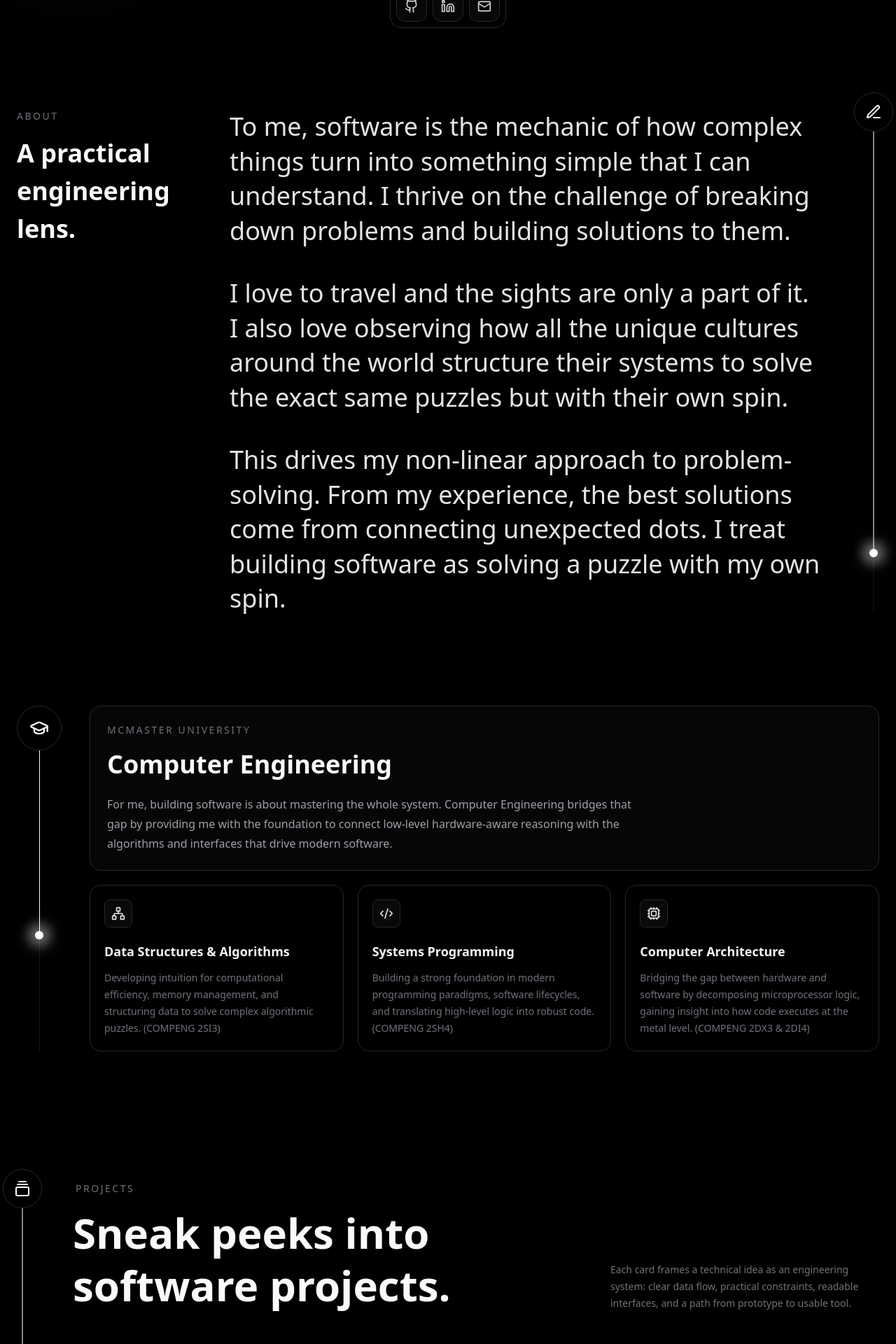
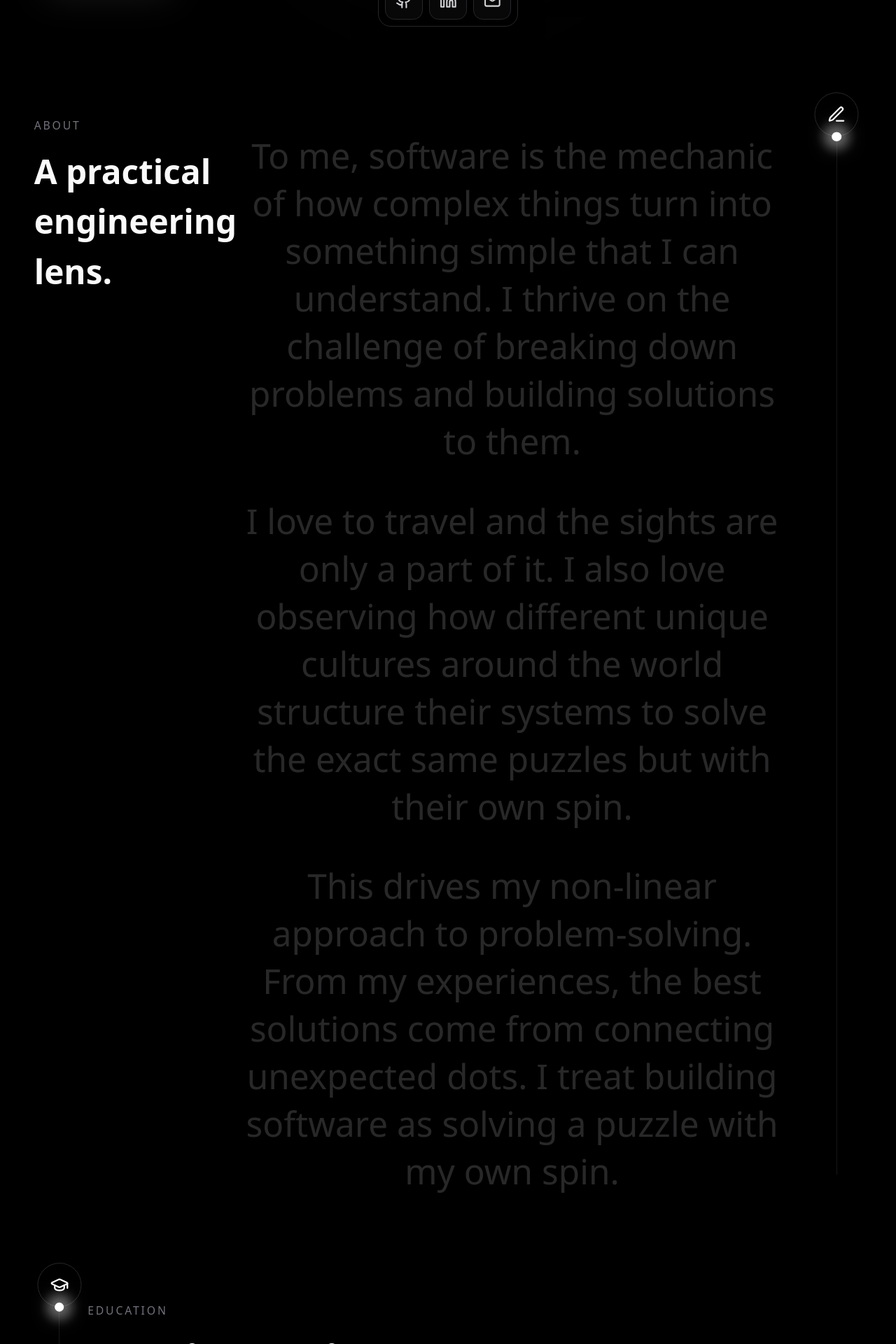
Before and after one commit to Andewdoo/Andrew.L_Portfolio, a Next.js app: page / in a window 1280 px wide. Shown: the part 740-2660 px from the top of the page at 70% size. Built offline with nearby package versions, Linux system fonts and the light colour scheme.

Commit message:
UI_change

```diff
--- a/src/app/globals.css
+++ b/src/app/globals.css
@@ -8,6 +8,7 @@
   --border: 240 5.9% 90%;
   --muted: 240 4.8% 95.9%;
   --muted-foreground: 240 3.8% 46.1%;
+  --site-gutter: clamp(1rem, 3.8vw, 5rem);
   color-scheme: light;
 }
 
@@ -25,10 +26,22 @@
 }
 
 html {
-  font-size: 100%;
+  font-size: 90%;
   scroll-behavior: smooth;
   background: hsl(var(--background));
   scrollbar-width: none;
+}
+
+@media (min-width: 40rem) and (max-width: 47.999rem) and (min-height: 32rem) {
+  html {
+    font-size: 101.25%;
+  }
+}
+
+@media (min-width: 48rem) and (min-height: 32rem) {
+  html {
+    font-size: 112.5%;
+  }
 }
 
 @media (pointer: fine) and (hover: hover) {
@@ -63,6 +76,19 @@ body * {
     color 240ms ease,
     fill 240ms ease,
     stroke 240ms ease;
+}
+
+.site-shell {
+  width: 100%;
+  padding-inline: var(--site-gutter);
+}
+
+.site-trace-left {
+  left: var(--site-gutter);
+}
+
+.site-trace-right {
+  right: var(--site-gutter);
 }
 
 ::selection {
@@ -179,6 +205,54 @@ body * {
   background-color: rgba(9, 9, 11, 0.24);
 }
 
+.trace-progress-rail {
+  height: 100%;
+}
+
+.about-reveal {
+  opacity: 1;
+  transform: translateY(0);
+}
+
+@supports (animation-timeline: view()) {
+  .trace-progress-rail {
+    animation: trace-rail-grow linear both;
+    animation-range: entry 16% exit 72%;
+    animation-timeline: view(block);
+    height: 0%;
+  }
+
+  .about-reveal {
+    animation: about-reveal linear both;
+    animation-range: entry 58% cover 38%;
+    animation-timeline: view(block);
+    opacity: 0.18;
+    transform: translateY(1.125rem);
+  }
+}
+
+@keyframes trace-rail-grow {
+  from {
+    height: 0%;
+  }
+
+  to {
+    height: 100%;
+  }
+}
+
+@keyframes about-reveal {
+  from {
+    opacity: 0.18;
+    transform: translateY(1.125rem);
+  }
+
+  to {
+    opacity: 1;
+    transform: translateY(0);
+  }
+}
+
 .dark .trace-bead {
   background-color: #ffffff;
   box-shadow: 0 0 1.75rem rgba(255, 255, 255, 0.8);
--- a/src/app/layout.tsx
+++ b/src/app/layout.tsx
@@ -29,7 +29,7 @@ export default function RootLayout({ children }: Readonly<{ children: ReactNode
       <body className={`${geistSans.variable} ${geistMono.variable} bg-black antialiased`}>
         <ThemeProvider attribute="class" defaultTheme="dark" enableSystem={false}>
           <TopNav />
-          <main className="min-h-screen bg-black pt-20">{children}</main>
+          <main className="min-h-screen bg-black pt-[4.5rem]">{children}</main>
           <FloatingDock />
           <CommandPalette />
           <CustomCursor />
--- a/src/components/animations/SectionTrace.tsx
+++ b/src/components/animations/SectionTrace.tsx
@@ -1,6 +1,5 @@
 "use client";
 
-import { motion, useScroll, useSpring, useTransform } from "framer-motion";
 import type { ReactNode, RefObject } from "react";
 
 import { cn } from "@/lib/utils";
@@ -12,17 +11,7 @@ type SectionTraceProps = {
   targetRef: RefObject<HTMLElement | null>;
 };
 
-export function SectionTrace({ className, icon, side = "left", targetRef }: SectionTraceProps) {
-  const { scrollYProgress } = useScroll({
-    target: targetRef,
-    offset: ["start 74%", "end 28%"],
-  });
-  const progress = useSpring(scrollYProgress, {
-    stiffness: 130,
-    damping: 26,
-  });
-  const beadTop = useTransform(progress, [0, 1], ["0%", "100%"]);
-
+export function SectionTrace({ className, icon, side = "left" }: SectionTraceProps) {
   return (
     <div
       aria-hidden="true"
@@ -38,19 +27,12 @@ export function SectionTrace({ className, icon, side = "left", targetRef }: Sect
         </div>
       ) : null}
       <div className={cn("absolute left-1/2 bottom-0 w-10 -translate-x-1/2", icon ? "top-14" : "top-0")}>
-        <div className="trace-track absolute left-1/2 top-0 h-full w-px -translate-x-1/2" />
-        <motion.div
-          className="trace-line absolute left-1/2 top-0 h-full w-px origin-top -translate-x-1/2"
-          style={{ scaleY: progress }}
-        />
-        <motion.div
-          className="trace-bead absolute left-1/2 size-3 -translate-x-1/2 -translate-y-1/2 rounded-full"
-          style={{ top: beadTop }}
-        />
-        <motion.div
-          className="trace-glow absolute left-1/2 size-8 -translate-x-1/2 -translate-y-1/2 rounded-full blur-sm"
-          style={{ top: beadTop }}
-        />
+        <div className="trace-track absolute left-1/2 top-0 h-full w-[0.0625rem] -translate-x-1/2" />
+        <div className="trace-progress-rail absolute left-1/2 top-0 w-[0.0625rem] -translate-x-1/2">
+          <div className="trace-line absolute left-0 top-0 h-full w-full" />
+          <div className="trace-bead absolute bottom-0 left-1/2 size-[0.75rem] -translate-x-1/2 translate-y-1/2 rounded-full" />
+          <div className="trace-glow absolute bottom-0 left-1/2 size-[2rem] -translate-x-1/2 translate-y-1/2 rounded-full blur-sm" />
+        </div>
       </div>
     </div>
   );
--- a/src/components/sections/About.tsx
+++ b/src/components/sections/About.tsx
@@ -1,6 +1,5 @@
 "use client";
 
-import { motion, useScroll, useTransform } from "framer-motion";
 import { PenLine } from "lucide-react";
 import { useRef } from "react";
 
@@ -8,41 +7,33 @@ import { SectionTrace } from "@/components/animations/SectionTrace";
 
 const sentences = [
   "To me, software is the mechanic of how complex things turn into something simple that I can understand. I thrive on the challenge of breaking down problems and building solutions to them.",
-  "I love to travel and the sights are only a part of it. I also love observing how all the unique cultures around the world structure their systems to solve the exact same puzzles but with their own spin.",
-  "This drives my non-linear approach to problem-solving. From my experience, the best solutions come from connecting unexpected dots. I treat building software as solving a puzzle with my own spin.",
+  "I love to travel and the sights are only a part of it. I also love observing how different unique cultures around the world structure their systems to solve the exact same puzzles but with their own spin.",
+  "This drives my non-linear approach to problem-solving. From my experiences, the best solutions come from connecting unexpected dots. I treat building software as solving a puzzle with my own spin.",
 ];
 
 export function About() {
   const sectionRef = useRef<HTMLElement>(null);
-  const { scrollYProgress } = useScroll({
-    target: sectionRef,
-    offset: ["start 72%", "end 40%"],
-  });
 
   return (
-    <section id="about" ref={sectionRef} className="relative px-[clamp(1rem,4vw,1.5rem)] pb-12 pt-[clamp(4rem,8vw,5rem)]">
+    <section id="about" ref={sectionRef} className="relative pb-12 pt-[clamp(4rem,8vw,5.5rem)]">
       <SectionTrace
         targetRef={sectionRef}
         icon={<PenLine className="size-6" aria-hidden="true" />}
         side="right"
-        className="right-0 lg:right-[max(0rem,calc(50%_-_40rem))]"
+        className="site-trace-right"
       />
-      <div className="relative z-10 mx-auto grid max-w-7xl gap-[clamp(2rem,5vw,3rem)] md:grid-cols-[minmax(12rem,16rem)_minmax(0,1fr)] md:pr-[clamp(4rem,8vw,5rem)]">
-        <div>
-          <p className="text-sm font-medium uppercase tracking-[0.18em] text-zinc-500">About</p>
-          <h2 className="mt-4 text-[clamp(1.875rem,4vw,2.25rem)] font-semibold text-zinc-50">A practical engineering lens.</h2>
-        </div>
+      <div className="site-shell">
+        <div className="relative z-10 grid w-full gap-[clamp(2rem,5vw,4rem)] md:grid-cols-[minmax(13rem,18rem)_minmax(0,1fr)]">
+          <div>
+            <p className="text-sm font-medium uppercase tracking-[0.18em] text-zinc-500">About</p>
+            <h2 className="mt-4 text-[clamp(2rem,4vw,2.65rem)] font-semibold text-zinc-50">A practical engineering lens.</h2>
+          </div>
 
-        <div className="space-y-8 md:space-y-10">
-          {sentences.map((sentence, index) => (
-            <RevealSentence
-              key={sentence}
-              sentence={sentence}
-              progress={scrollYProgress}
-              index={index}
-              total={sentences.length}
-            />
-          ))}
+          <div className="max-w-[70rem] justify-self-center space-y-8 text-center md:-translate-x-[clamp(3rem,8vw,9rem)] md:space-y-10">
+            {sentences.map((sentence) => (
+              <RevealSentence key={sentence} sentence={sentence} />
+            ))}
+          </div>
         </div>
       </div>
     </section>
@@ -50,25 +41,13 @@ export function About() {
 }
 
 function RevealSentence({
-  index,
-  progress,
   sentence,
-  total,
 }: Readonly<{
-  index: number;
-  progress: ReturnType<typeof useScroll>["scrollYProgress"];
   sentence: string;
-  total: number;
 }>) {
-  const baseStart = index / total;
-  const start = index === total - 1 ? Math.max(0, baseStart - 0.8) : baseStart;
-  const end = (index + 0.78) / total;
-  const opacity = useTransform(progress, [start, end], [0.18, 1]);
-  const y = useTransform(progress, [start, end], ["1.125rem", "0rem"]);
-
   return (
-    <motion.p style={{ opacity, y }} className="max-w-4xl text-[clamp(1.5rem,4.5vw,2.25rem)] leading-snug text-zinc-200">
+    <p className="about-reveal text-[clamp(1.35rem,9vw,2.75rem)] leading-snug text-zinc-200 md:text-[clamp(1.6rem,4.5vw,2.75rem)]">
       {sentence}
-    </motion.p>
+    </p>
   );
 }
--- a/src/components/sections/Education.tsx
+++ b/src/components/sections/Education.tsx
@@ -1,8 +1,10 @@
 "use client";
 
-import { motion, useScroll, useSpring, useTransform } from "framer-motion";
+import { motion } from "framer-motion";
 import { Code2, Cpu, GraduationCap, Network } from "lucide-react";
 import { useRef } from "react";
+
+import { SectionTrace } from "@/components/animations/SectionTrace";
 
 const foundations = [
   {
@@ -24,55 +26,46 @@ const foundations = [
 
 export function Education() {
   const sectionRef = useRef<HTMLElement>(null);
-  const { scrollYProgress } = useScroll({
-    target: sectionRef,
-    offset: ["start 72%", "end 32%"],
-  });
-  const lineScale = useSpring(scrollYProgress, {
-    stiffness: 120,
-    damping: 28,
-  });
-  const beadTop = useTransform(lineScale, [0, 1], ["0%", "100%"]);
 
   return (
-    <section id="education" ref={sectionRef} className="px-[clamp(1rem,4vw,1.5rem)] pb-[clamp(5rem,10vw,7rem)] pt-[clamp(4rem,8vw,5rem)]">
-      <div className="mx-auto max-w-7xl">
-        <div className="relative grid gap-10 md:grid-cols-[4rem_minmax(0,1fr)]">
-          <div className="relative hidden justify-center md:flex">
-            <div className="trace-track absolute top-0 h-full w-px" />
-            <motion.div
-              className="trace-line absolute top-0 h-full w-px origin-top"
-              style={{ scaleY: lineScale }}
-            />
-            <motion.div
-              className="trace-bead absolute left-1/2 size-3 -translate-x-1/2 -translate-y-1/2 rounded-full"
-              style={{ top: beadTop }}
-            />
-            <motion.div
-              className="trace-glow absolute left-1/2 size-8 -translate-x-1/2 -translate-y-1/2 rounded-full blur-sm"
-              style={{ top: beadTop }}
-            />
-            <div className="relative z-10 grid size-16 place-items-center rounded-full border border-zinc-800 bg-black text-zinc-50">
-              <GraduationCap className="size-7" aria-hidden="true" />
+    <section id="education" ref={sectionRef} className="relative pb-[clamp(5rem,10vw,7.5rem)] pt-[clamp(4rem,8vw,5.5rem)]">
+      <SectionTrace
+        targetRef={sectionRef}
+        icon={<GraduationCap className="size-6" aria-hidden="true" />}
+        side="left"
+        className="site-trace-left"
+      />
+      <div className="site-shell">
+        <div className="relative z-10 w-full md:pl-[clamp(4rem,5vw,5rem)]">
+          <div className="flex flex-col justify-between gap-6 md:flex-row md:items-end md:pt-[1.125rem]">
+            <div>
+              <p className="ml-1 text-sm font-medium uppercase tracking-[0.18em] text-zinc-500">Education</p>
+              <h2 className="mt-4 max-w-4xl text-[clamp(2.25rem,6vw,5.25rem)] font-semibold leading-tight text-zinc-50">
+                Engineering foundations for useful software.
+              </h2>
             </div>
+            <p className="max-w-lg text-[clamp(1rem,1.5vw,1.15rem)] leading-8 text-zinc-500">
+              Coursework and systems practice that connect hardware-aware reasoning, algorithms,
+              data structures, and implementation details.
+            </p>
           </div>
 
-          <div className="space-y-5">
+          <div className="mt-[clamp(2.5rem,6vw,4rem)] space-y-5">
             <motion.article
               initial={{ opacity: 0, y: "1.125rem" }}
               whileInView={{ opacity: 1, y: "0rem" }}
               viewport={{ once: true, margin: "-15%" }}
               transition={{ duration: 0.45, ease: "easeOut" }}
-              className="rounded-2xl border border-zinc-900 bg-zinc-950/70 p-6"
+              className="rounded-2xl border border-zinc-900 bg-zinc-950/70 p-[clamp(1.5rem,2.4vw,2rem)]"
             >
               <p className="text-sm uppercase tracking-[0.18em] text-zinc-500">McMaster University</p>
-              <h3 className="mt-3 text-[clamp(1.875rem,4vw,2.25rem)] font-semibold text-zinc-50">Computer Engineering</h3>
-              <p className="mt-4 max-w-3xl text-base leading-7 text-zinc-400">
+              <h3 className="mt-3 text-[clamp(2rem,4vw,2.75rem)] font-semibold text-zinc-50">Computer Engineering</h3>
+              <p className="mt-4 max-w-4xl text-[clamp(1rem,1.5vw,1.15rem)] leading-8 text-zinc-400">
                 For me, building software is about mastering the whole system. Computer Engineering bridges that gap by providing me with the foundation to connect low-level hardware-aware reasoning with the algorithms and interfaces that drive modern software.
               </p>
             </motion.article>
 
-            <div className="grid grid-cols-[repeat(auto-fit,minmax(min(100%,16rem),1fr))] gap-5">
+            <div className="grid grid-cols-[repeat(auto-fit,minmax(min(100%,18rem),1fr))] gap-5">
               {foundations.map((item, index) => {
                 const Icon = item.icon;
 
@@ -83,13 +76,13 @@ export function Education() {
                     whileInView={{ opacity: 1, y: "0rem" }}
                     viewport={{ once: true, margin: "-12%" }}
                     transition={{ delay: index * 0.08, duration: 0.45, ease: "easeOut" }}
-                    className="rounded-2xl border border-zinc-900 bg-black p-5"
+                    className="rounded-2xl border border-zinc-900 bg-black p-[clamp(1.25rem,2vw,1.75rem)]"
                   >
                     <div className="grid size-10 place-items-center rounded-lg border border-zinc-800 bg-zinc-950 text-zinc-200">
                       <Icon className="size-5" aria-hidden="true" />
                     </div>
-                    <h4 className="mt-5 text-lg font-semibold text-zinc-100">{item.title}</h4>
-                    <p className="mt-3 text-sm leading-6 text-zinc-500">{item.body}</p>
+                    <h4 className="mt-5 text-[clamp(1.125rem,1.7vw,1.3rem)] font-semibold text-zinc-100">{item.title}</h4>
+                    <p className="mt-3 text-[clamp(0.95rem,1.35vw,1.05rem)] leading-7 text-zinc-500">{item.body}</p>
                   </motion.article>
                 );
               })}
--- a/src/components/sections/Projects.tsx
+++ b/src/components/sections/Projects.tsx
@@ -12,7 +12,7 @@ import { cn } from "@/lib/utils";
 
 function Badge({ children }: Readonly<{ children: ReactNode }>) {
   return (
-    <span className="rounded-full border border-zinc-800 bg-zinc-950 px-3 py-1 text-xs font-medium text-zinc-300">
+    <span className="rounded-full border border-zinc-800 bg-zinc-950 px-3.5 py-1.5 text-xs font-medium text-zinc-300">
       {children}
     </span>
   );
@@ -108,27 +108,27 @@ function ProjectCard({ project, index }: Readonly<{ index: number; project: Proj
           style={{ rotateX, rotateY, transformStyle: "preserve-3d" }}
           whileHover={{ y: "-0.625rem" }}
           transition={{ type: "spring", stiffness: 180, damping: 20 }}
-          className="flex h-full flex-col rounded-3xl border border-zinc-900 bg-zinc-950/70 p-4 shadow-2xl shadow-black/30"
+          className="flex h-full flex-col rounded-3xl border border-zinc-900 bg-zinc-950/70 p-[clamp(1.25rem,1.6vw,1.75rem)] shadow-2xl shadow-black/30"
         >
           <SafariMockup project={project} />
           <div className="flex flex-1 flex-col px-2 pb-2 pt-5">
-            <div className="flex items-start justify-between gap-4">
+            <div className="flex items-start justify-between gap-5">
               <div>
                 <motion.h3
                   // The title has its own layoutId so the text can subtly settle
                   // into the detail page heading alongside the browser mockup.
                   layoutId={`project-title-${project.slug}`}
-                  className="text-[clamp(1.25rem,3vw,1.5rem)] font-semibold text-zinc-50"
+                  className="text-[clamp(1.45rem,2.5vw,2rem)] font-semibold text-zinc-50"
                 >
                   {project.title}
                 </motion.h3>
-                <p className="mt-3 text-sm leading-6 text-zinc-500">{project.description}</p>
+                <p className="mt-3 text-[clamp(1rem,1.4vw,1.12rem)] leading-7 text-zinc-500">{project.description}</p>
               </div>
-              <span className="mt-1 rounded-full border border-zinc-800 p-2 text-zinc-400 transition-colors group-hover:border-zinc-600 group-hover:text-white">
-                <ArrowUpRight className="size-4" aria-hidden="true" />
+              <span className="mt-1 rounded-full border border-zinc-800 p-2.5 text-zinc-400 transition-colors group-hover:border-zinc-600 group-hover:text-white">
+                <ArrowUpRight className="size-5" aria-hidden="true" />
               </span>
             </div>
-            <div className="mt-auto flex flex-wrap gap-2 pt-5">
+            <div className="mt-auto flex flex-wrap gap-2 pt-6">
               {project.stack.map((tech) => (
                 <Badge key={tech}>{tech}</Badge>
               ))}
@@ -144,33 +144,35 @@ export function Projects() {
   const sectionRef = useRef<HTMLElement>(null);
 
   return (
-    <section id="projects" ref={sectionRef} className="relative scroll-mt-28 px-[clamp(1rem,4vw,1.5rem)] pb-[clamp(5rem,10vw,7rem)] pt-[clamp(4rem,8vw,5rem)] md:pt-14">
+    <section id="projects" ref={sectionRef} className="relative scroll-mt-28 pb-[clamp(5rem,10vw,7.5rem)] pt-[clamp(4rem,8vw,5.5rem)] md:pt-16">
       <SectionTrace
         targetRef={sectionRef}
         icon={<GalleryVerticalEnd className="size-6" aria-hidden="true" />}
         side="left"
-        className="left-0 lg:left-[max(0rem,calc(50%_-_40rem))]"
+        className="site-trace-left"
       />
-      <div className="relative z-10 mx-auto max-w-7xl md:pl-[clamp(4rem,8vw,5rem)]">
+      <div className="site-shell">
+        <div className="relative z-10 w-full md:pl-[clamp(4rem,5vw,5rem)]">
           <div className="flex flex-col justify-between gap-6 md:flex-row md:items-end md:pt-[1.125rem]">
             <div>
               <p className="ml-1 text-sm font-medium uppercase tracking-[0.18em] text-zinc-500">Projects</p>
-            <h2 className="mt-4 max-w-3xl text-[clamp(2.25rem,6vw,3.75rem)] font-semibold leading-tight text-zinc-50">
+              <h2 className="mt-4 max-w-4xl text-[clamp(2.25rem,6vw,5.25rem)] font-semibold leading-tight text-zinc-50">
                 Sneak peeks into software projects.
               </h2>
             </div>
-          <p className="max-w-sm text-sm leading-6 text-zinc-500">
+            <p className="max-w-lg text-[clamp(1rem,1.5vw,1.15rem)] leading-8 text-zinc-500">
               Each card frames a technical idea as an engineering system: clear data flow, practical
               constraints, readable interfaces, and a path from prototype to usable tool.
             </p>
           </div>
 
-        <div className="mt-14 grid grid-cols-[repeat(auto-fit,minmax(min(100%,20rem),1fr))] gap-6">
+          <div className="mt-[clamp(2.5rem,6vw,4rem)] grid grid-cols-1 gap-[clamp(1.25rem,2vw,2.25rem)] md:grid-cols-2 xl:grid-cols-3">
             {projects.map((project, index) => (
               <ProjectCard key={project.slug} project={project} index={index} />
             ))}
           </div>
         </div>
+      </div>
     </section>
   );
 }
--- a/src/components/ui/FloatingDock.tsx
+++ b/src/components/ui/FloatingDock.tsx
@@ -79,7 +79,7 @@ export function FloatingDock() {
     <>
       <motion.nav
         aria-label="Social links"
-        className="fixed inset-x-0 bottom-[max(1.25rem,env(safe-area-inset-bottom))] z-50 flex justify-center px-[clamp(1rem,4vw,1.5rem)]"
+        className="fixed inset-x-0 bottom-[max(1.25rem,env(safe-area-inset-bottom))] z-50 flex justify-center px-[clamp(1rem,3.8vw,5rem)]"
         initial={{ opacity: 0, y: "1.125rem" }}
         animate={{ opacity: 1, y: "0rem" }}
         transition={{ duration: 0.35, ease: "easeOut" }}
@@ -88,7 +88,7 @@ export function FloatingDock() {
           {dockItems.map((item) => {
             const Icon = item.icon;
             const dockItemClassName = cn(
-              "group relative flex size-11 items-center justify-center rounded-xl",
+              "group relative flex size-12 items-center justify-center rounded-xl",
               "border border-white/10 bg-zinc-950/90 text-zinc-300",
               "transition-colors hover:border-white/25 hover:text-white"
             );
@@ -109,7 +109,7 @@ export function FloatingDock() {
                   onClick={handleCopyEmail}
                   {...motionProps}
                 >
-                  <Icon className="size-5" aria-hidden="true" />
+                  <Icon className="size-5.5" aria-hidden="true" />
                   <span className="pointer-events-none absolute -top-9 rounded-md border border-white/10 bg-zinc-950 px-2 py-1 text-xs text-zinc-200 opacity-0 shadow-lg transition-opacity group-hover:opacity-100">
                     {item.label}
                   </span>
@@ -128,7 +128,7 @@ export function FloatingDock() {
                 className={dockItemClassName}
                 {...motionProps}
               >
-                <Icon className="size-5" aria-hidden="true" />
+                <Icon className="size-5.5" aria-hidden="true" />
                 <span className="pointer-events-none absolute -top-9 rounded-md border border-white/10 bg-zinc-950 px-2 py-1 text-xs text-zinc-200 opacity-0 shadow-lg transition-opacity group-hover:opacity-100">
                   {item.label}
                 </span>
```
Also changed, not shown: src/app/projects/[slug]/ProjectDetail.tsx (+8 -8 lines), src/components/sections/BentoSkills.tsx (+16 -14 lines), src/components/sections/Hero.tsx (+11 -11 lines), src/components/ui/ScrollableTechCards.tsx (+6 -6 lines), src/components/ui/top-nav.tsx (+51 -5 lines), 1 other file (tests, documents, lock files or other folders). Lines whose indentation alone changed are shown as unchanged.
